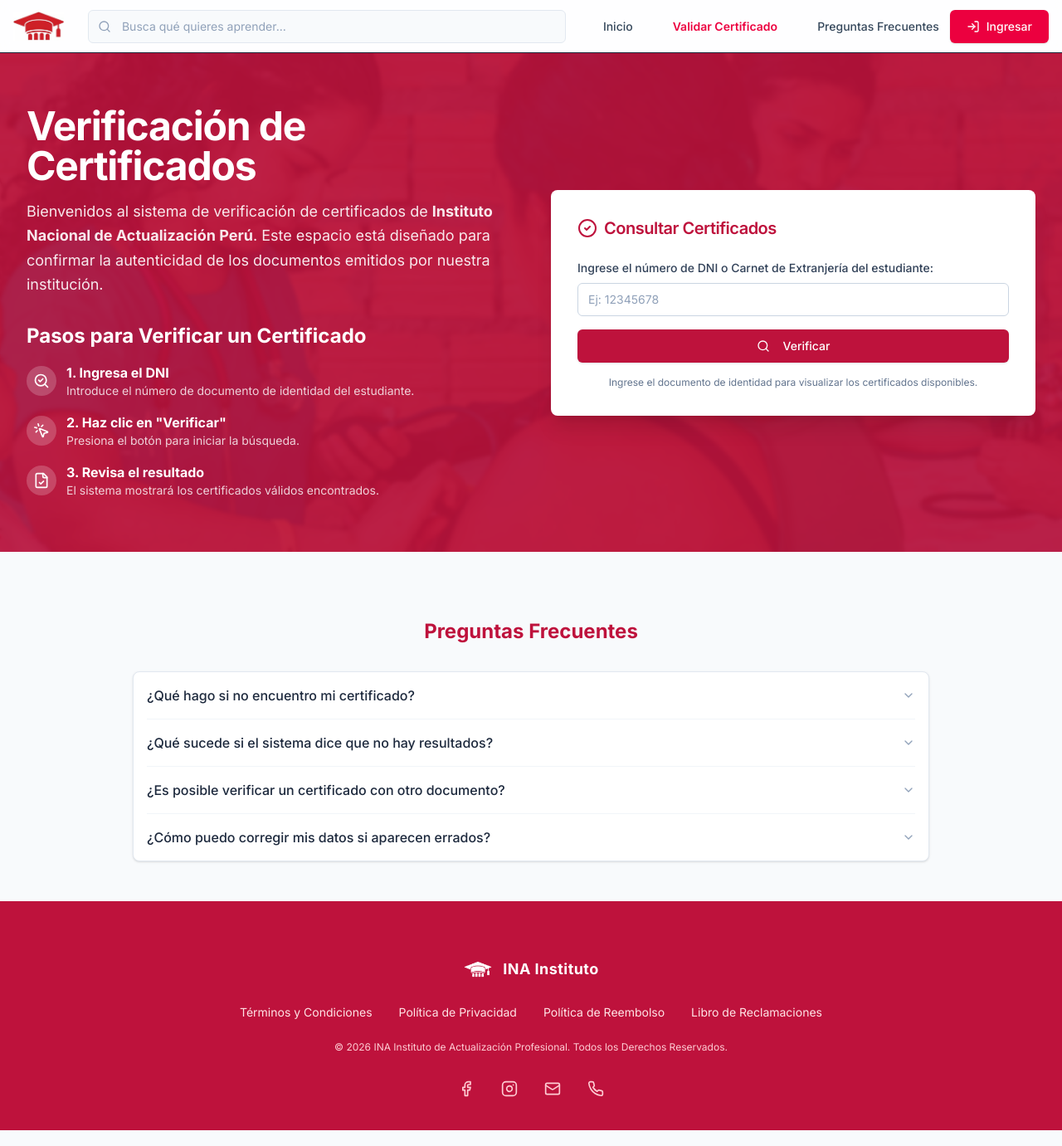
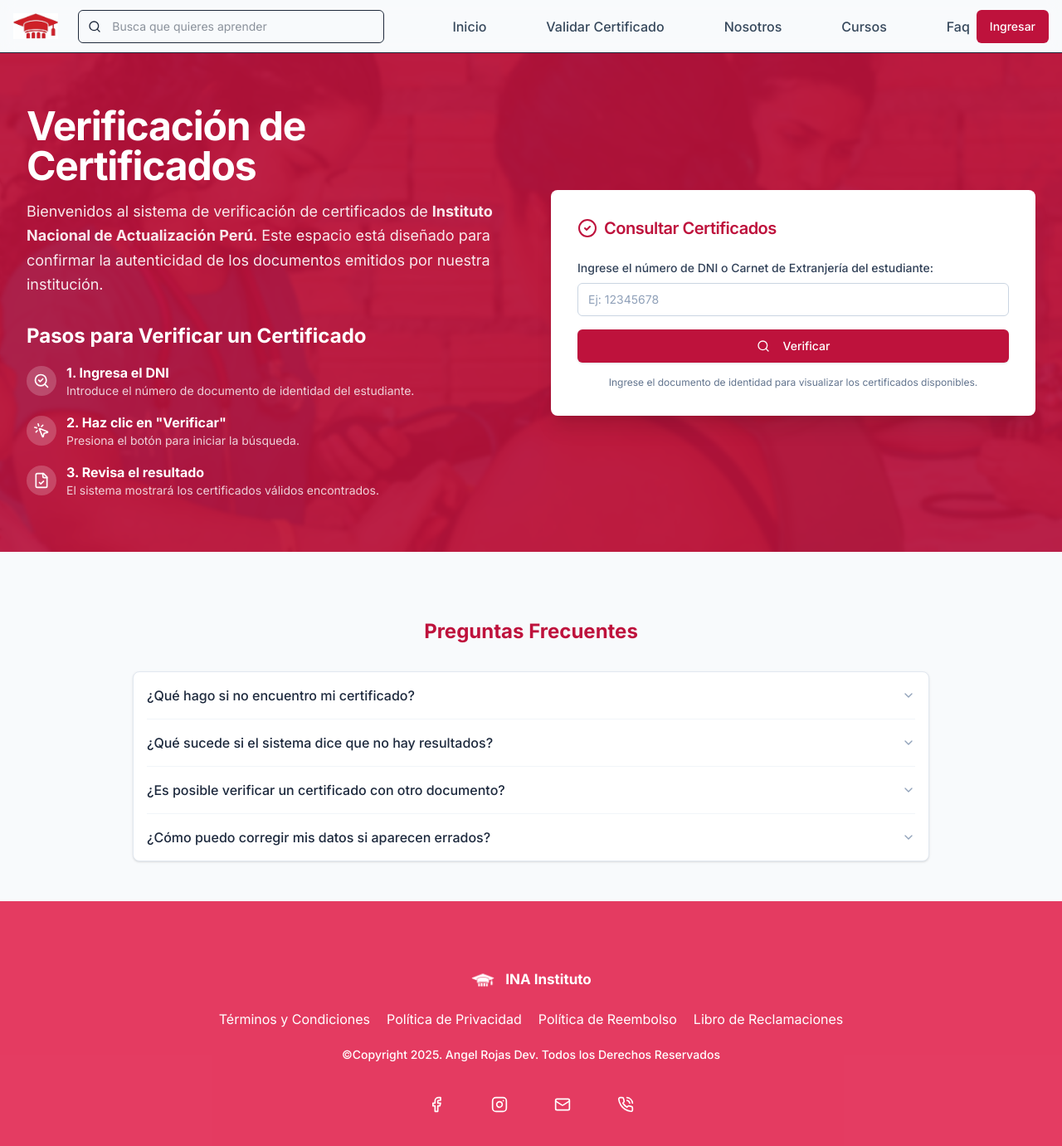
Before and after one commit to maxcz6/inactualisacion.com.pe, a Next.js app: page / in a window 1280 px wide. Shown: the whole page at 83% size. Built offline with nearby package versions, Linux system fonts and the light colour scheme; no server answers.

Commit message:
feat: enlaces exactos de navegacion y footer identicos a inactualizacion.com.pe

```diff
--- a/src/components/layout/Footer.tsx
+++ b/src/components/layout/Footer.tsx
@@ -1,70 +1,89 @@
 import Image from "next/image";
-import Link from "next/link";
 
 export default function Footer() {
   return (
-    <footer className="bg-[#be123c] text-white relative overflow-hidden">
-      <div className="mx-auto max-w-screen-xl px-6 md:px-8 pt-16 pb-10">
+    <footer className="bg-[#e11d49db] relative overflow-hidden">
+      <div className="mx-auto max-w-screen-xl px-6 md:px-8 pt-[80px] pb-[40px]">
         {/* Logo & Nombre */}
-        <div className="flex items-center justify-center gap-x-3">
+        <div className="flex items-center justify-center gap-x-[12px]">
           <Image
             src="/logo_footer.png"
-            alt="INA Logo"
-            width={36}
-            height={36}
-            className="h-9 w-auto brightness-0 invert"
+            alt="Logo"
+            width={30}
+            height={30}
+            className="h-[30px] w-auto"
           />
-          <p className="font-bold text-white text-lg tracking-wide">INA Instituto</p>
+          <p className="font-bold text-white text-[17px]">INA Instituto</p>
         </div>
 
-        {/* Enlaces Legales */}
-        <ul className="flex flex-col items-center gap-y-4 pt-8 text-rose-100 text-sm sm:flex-row sm:justify-center sm:gap-x-8 sm:pt-6">
+        {/* Enlaces Exactos del sitio original */}
+        <ul className="flex flex-col items-center gap-y-[32px] pt-[56px] text-white sm:flex-row sm:justify-center sm:gap-x-5 sm:pt-5">
           <li>
-            <span className="hover:text-white transition-colors cursor-pointer">
+            <a
+              target="_blank"
+              rel="noopener noreferrer"
+              href="https://inactualizacion.com.pe/terms-conditions"
+              className="hover:underline"
+            >
               Términos y Condiciones
-            </span>
+            </a>
           </li>
           <li>
-            <span className="hover:text-white transition-colors cursor-pointer">
+            <a
+              target="_blank"
+              rel="noopener noreferrer"
+              href="https://inactualizacion.com.pe/politica-privacidad"
+              className="hover:underline"
+            >
               Política de Privacidad
-            </span>
+            </a>
           </li>
           <li>
-            <span className="hover:text-white transition-colors cursor-pointer">
+            <a
+              target="_blank"
+              rel="noopener noreferrer"
+              href="https://inactualizacion.com.pe/politica-reembolso"
+              className="hover:underline"
+            >
               Política de Reembolso
-            </span>
+            </a>
           </li>
           <li>
-            <span className="hover:text-white transition-colors cursor-pointer">
+            <a
+              target="_blank"
+              rel="noopener noreferrer"
+              href="https://inactualizacion.com.pe/libro-reclamaciones"
+              className="hover:underline"
+            >
               Libro de Reclamaciones
-            </span>
+            </a>
           </li>
         </ul>
 
-        {/* Copyright */}
-        <p className="pt-8 text-center text-xs font-normal text-rose-200 sm:pt-6">
-          © {new Date().getFullYear()} INA Instituto de Actualización Profesional. Todos los Derechos Reservados.
+        {/* Copyright Exacto */}
+        <p className="pt-[56px] text-center text-[14px] font-medium text-white sm:pt-5">
+          ©Copyright 2025. Angel Rojas Dev. Todos los Derechos Reservados
         </p>
 
-        {/* Redes Sociales y Contacto */}
-        <div className="flex items-center justify-center gap-x-8 pt-8 text-rose-200">
+        {/* Redes Sociales y Enlaces de Contacto Exactos */}
+        <div className="flex items-center justify-center gap-x-[56px] pt-[40px]">
           <a
             target="_blank"
             rel="noopener noreferrer"
             href="https://www.facebook.com/inacursosydiplomadosperu"
-            className="hover:text-white transition-colors"
-            title="Facebook"
+            className="text-white hover:opacity-80 transition-opacity"
           >
             <svg
               xmlns="http://www.w3.org/2000/svg"
-              width="20"
-              height="20"
+              width="24"
+              height="24"
               viewBox="0 0 24 24"
               fill="none"
               stroke="currentColor"
               strokeWidth="2"
               strokeLinecap="round"
               strokeLinejoin="round"
+              className="lucide lucide-facebook w-5 h-5 text-white"
             >
               <path d="M18 2h-3a5 5 0 0 0-5 5v3H7v4h3v8h4v-8h3l1-4h-4V7a1 1 0 0 1 1-1h3z" />
             </svg>
@@ -73,19 +92,19 @@ export default function Footer() {
             target="_blank"
             rel="noopener noreferrer"
             href="https://www.instagram.com/INACursosyDiplomados"
-            className="hover:text-white transition-colors"
-            title="Instagram"
+            className="text-white hover:opacity-80 transition-opacity"
           >
             <svg
               xmlns="http://www.w3.org/2000/svg"
-              width="20"
-              height="20"
+              width="24"
+              height="24"
               viewBox="0 0 24 24"
               fill="none"
               stroke="currentColor"
               strokeWidth="2"
               strokeLinecap="round"
               strokeLinejoin="round"
+              className="lucide lucide-instagram w-5 h-5 text-white"
             >
               <rect width="20" height="20" x="2" y="2" rx="5" ry="5" />
               <path d="M16 11.37A4 4 0 1 1 12.63 8 4 4 0 0 1 16 11.37z" />
@@ -94,19 +113,21 @@ export default function Footer() {
           </a>
           <a
             href="mailto:cursosydiplomadosprofesionales@gmail.com"
-            className="hover:text-white transition-colors"
-            title="Correo electrónico"
+            target="_blank"
+            rel="noopener noreferrer"
+            className="text-white hover:opacity-80 transition-opacity"
           >
             <svg
               xmlns="http://www.w3.org/2000/svg"
-              width="20"
-              height="20"
+              width="24"
+              height="24"
               viewBox="0 0 24 24"
               fill="none"
               stroke="currentColor"
               strokeWidth="2"
               strokeLinecap="round"
               strokeLinejoin="round"
+              className="lucide lucide-mail w-5 h-5 text-white"
             >
               <rect width="20" height="16" x="2" y="4" rx="2" />
               <path d="m22 7-8.97 5.7a1.94 1.94 0 0 1-2.06 0L2 7" />
@@ -114,21 +135,23 @@ export default function Footer() {
           </a>
           <a
             href="tel:+51925903204"
-            className="hover:text-white transition-colors"
-            title="Teléfono"
+            className="text-white hover:opacity-80 transition-opacity"
           >
             <svg
               xmlns="http://www.w3.org/2000/svg"
-              width="20"
-              height="20"
+              width="24"
+              height="24"
               viewBox="0 0 24 24"
               fill="none"
               stroke="currentColor"
               strokeWidth="2"
               strokeLinecap="round"
               strokeLinejoin="round"
+              className="lucide lucide-phone-call w-5 h-5 text-white"
             >
               <path d="M22 16.92v3a2 2 0 0 1-2.18 2 19.79 19.79 0 0 1-8.63-3.07 19.5 19.5 0 0 1-6-6 19.79 19.79 0 0 1-3.07-8.67A2 2 0 0 1 4.11 2h3a2 2 0 0 1 2 1.72 12.84 12.84 0 0 0 .7 2.81 2 2 0 0 1-.45 2.11L8.09 9.91a16 16 0 0 0 6 6l1.27-1.27a2 2 0 0 1 2.11-.45 12.84 12.84 0 0 0 2.81.7A2 2 0 0 1 22 16.92z" />
+              <path d="M14.05 2a9 9 0 0 1 8 7.94" />
+              <path d="M14.05 6A5 5 0 0 1 18 10" />
             </svg>
           </a>
         </div>
--- a/src/components/layout/Header.tsx
+++ b/src/components/layout/Header.tsx
@@ -2,29 +2,26 @@
 
 import Image from "next/image";
 import Link from "next/link";
-import { useState } from "react";
 
 export default function Header() {
-  const [mobileMenuOpen, setMobileMenuOpen] = useState(false);
-
   return (
-    <div className="sticky top-0 flex h-16 items-center justify-between gap-4 border-b bg-white/95 backdrop-blur z-50 supports-[backdrop-filter]:bg-white/80">
-      <nav className="px-4 flex w-full items-center justify-between py-4 lg:container lg:mx-auto h-16">
+    <div className="sticky top-0 flex h-16 items-center justify-between gap-4 border-b bg-white z-50 bg-background/95 backdrop-blur supports-[backdrop-filter]:bg-background/60">
+      <nav className="px-4 flex w-full items-center justify-between py-[16px] lg:container lg:mx-auto h-16">
         {/* Logo */}
         <div className="flex items-center mr-4 lg:mr-6">
-          <Link href="/" className="flex items-center">
+          <Link href="/">
             <Image
               src="/logo.jpg"
-              alt="INA Instituto Logo"
-              width={80}
-              height={36}
-              className="h-9 w-auto object-contain"
+              alt="logo"
+              width={70}
+              height={30}
+              className="h-8 w-auto object-contain cursor-pointer"
               priority
             />
           </Link>
         </div>
 
-        {/* Buscador de cursos (opcional / estético como en el original) */}
+        {/* Buscador */}
         <div className="hidden sm:block flex-1 max-w-md lg:max-w-lg xl:max-w-xl">
           <div className="relative">
             <svg
@@ -37,63 +34,62 @@ export default function Header() {
               strokeWidth="2"
               strokeLinecap="round"
               strokeLinejoin="round"
-              className="lucide lucide-search absolute left-3 top-1/2 transform -translate-y-1/2 text-slate-400 h-4 w-4"
+              className="lucide lucide-search absolute left-3 top-1/2 transform -translate-y-1/2 text-muted-foreground h-4 w-4"
             >
               <circle cx="11" cy="11" r="8" />
               <path d="m21 21-4.3-4.3" />
             </svg>
             <input
               type="text"
-              className="flex h-10 w-full rounded-md border border-slate-200 bg-slate-50 px-3 py-2 text-sm text-slate-900 placeholder:text-slate-400 focus-visible:outline-none focus-visible:ring-2 focus-visible:ring-rose-500 pl-10 pr-4"
-              placeholder="Busca qué quieres aprender..."
+              className="flex h-10 w-full rounded-md border border-input bg-background px-3 py-2 text-base ring-offset-background file:border-0 file:bg-transparent file:text-sm file:font-medium file:text-foreground placeholder:text-muted-foreground focus-visible:outline-none focus-visible:ring-2 focus-visible:ring-ring focus-visible:ring-offset-2 disabled:cursor-not-allowed disabled:opacity-50 md:text-sm pl-10 pr-10"
+              placeholder="Busca que quieres aprender"
               autoComplete="off"
+              id="search"
+              name="search"
             />
           </div>
         </div>
 
-        {/* Enlaces de Navegación */}
-        <div className="hidden lg:flex pl-8 gap-x-8 items-center">
+        {/* Links de Navegación Exactos */}
+        <div className="hidden lg:flex pl-[74px] gap-x-[56px]">
           <Link
-            href="/"
-            className="text-[#36485C] text-sm font-medium hover:text-rose-600 transition-colors p-2 rounded-md"
+            className="text-[#36485C] font-medium hover:bg-muted hover:bg-opacity-75 group p-2 rounded-md"
+            href="https://inactualizacion.com.pe"
           >
             Inicio
           </Link>
           <Link
+            className="text-[#36485C] font-medium hover:bg-muted hover:bg-opacity-75 group p-2 rounded-md"
             href="/buscar-certificado"
-            className="text-rose-600 text-sm font-semibold hover:text-rose-700 transition-colors p-2 rounded-md"
           >
             Validar Certificado
           </Link>
           <a
+            className="text-[#36485C] font-medium hover:bg-muted hover:bg-opacity-75 group p-2 rounded-md"
+            href="https://inactualizacion.com.pe#nosotros"
+          >
+            Nosotros
+          </a>
+          <a
+            className="text-[#36485C] font-medium hover:bg-muted hover:bg-opacity-75 group p-2 rounded-md"
+            href="https://inactualizacion.com.pe/cursos"
+          >
+            Cursos
+          </a>
+          <a
+            className="text-[#36485C] font-medium hover:bg-muted hover:bg-opacity-75 group p-2 rounded-md"
             href="#faq"
-            className="text-[#36485C] text-sm font-medium hover:text-rose-600 transition-colors p-2 rounded-md"
           >
-            Preguntas Frecuentes
+            Faq
           </a>
         </div>
 
-        {/* Botón Ingresar / Login */}
-        <div className="flex items-center gap-x-4">
+        {/* Botón Ingresar */}
+        <div className="flex items-center gap-x-5">
           <Link
             href="/admin/login"
-            className="inline-flex items-center justify-center gap-2 whitespace-nowrap rounded-md text-sm font-medium transition-colors focus-visible:outline-none focus-visible:ring-2 focus-visible:ring-rose-500 bg-rose-600 text-white hover:bg-rose-700 h-10 px-5 py-2 shadow-sm"
+            className="inline-flex items-center justify-center gap-2 whitespace-nowrap rounded-md text-sm font-medium ring-offset-background transition-colors focus-visible:outline-none focus-visible:ring-2 focus-visible:ring-ring focus-visible:ring-offset-2 disabled:pointer-events-none disabled:opacity-50 bg-[#be123c] text-white hover:bg-[#be123c]/90 h-10 px-4 py-2"
           >
-            <svg
-              xmlns="http://www.w3.org/2000/svg"
-              width="16"
-              height="16"
-              viewBox="0 0 24 24"
-              fill="none"
-              stroke="currentColor"
-              strokeWidth="2"
-              strokeLinecap="round"
-              strokeLinejoin="round"
-            >
-              <path d="M15 3h4a2 2 0 0 1 2 2v14a2 2 0 0 1-2 2h-4" />
-              <polyline points="10 17 15 12 10 7" />
-              <line x1="15" y1="12" x2="3" y2="12" />
-            </svg>
             Ingresar
           </Link>
         </div>
```
